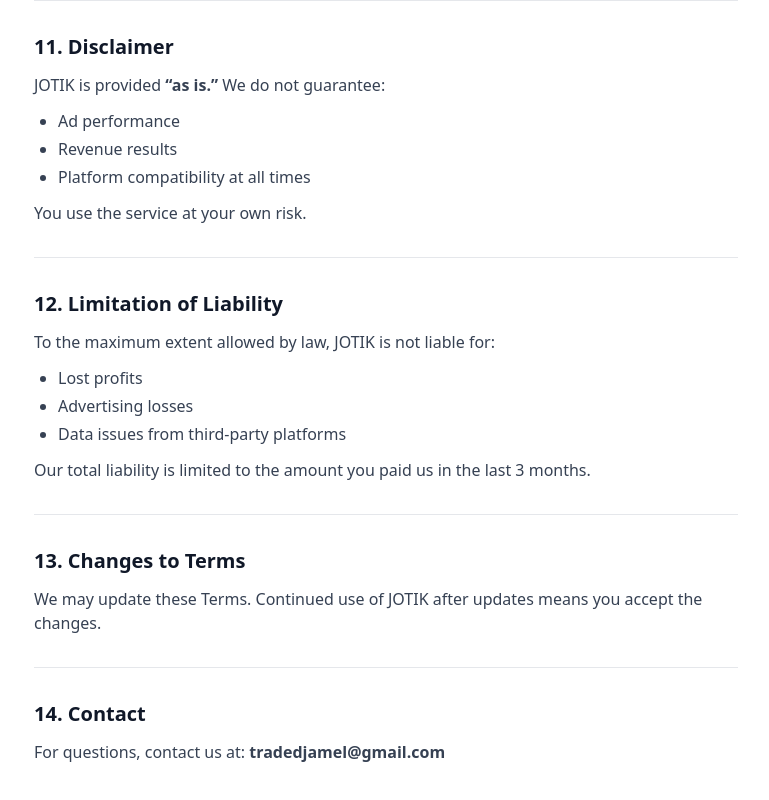
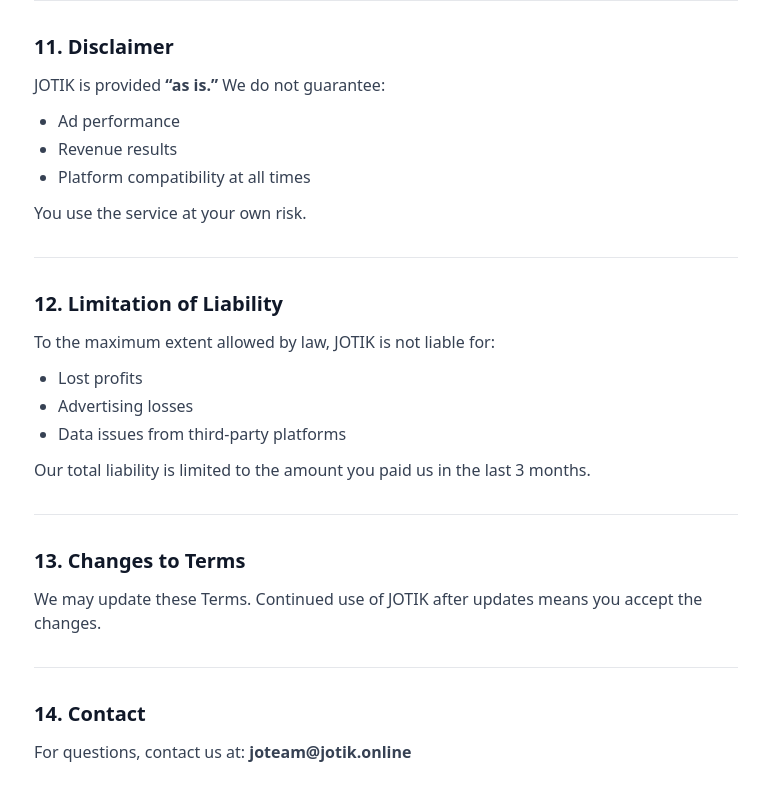
Before and after one commit to JOTIK1/jotik, a Next.js app: page /terms in a window 1280 px wide. Shown: the part 2766-3566 px from the top of the page, without its empty margins (254-1023 px from the left). Built offline with nearby package versions, Linux system fonts and the light colour scheme.

Commit message:
Update page.tsx

```diff
--- a/app/terms/page.tsx
+++ b/app/terms/page.tsx
@@ -176,7 +176,7 @@
 
       <section className="mb-8">
         <h2 className="text-xl font-semibold mb-3 text-gray-900">14. Contact</h2>
-        <p>For questions, contact us at: <strong>tradedjamel@gmail.com</strong></p>
+        <p>For questions, contact us at: <strong>joteam@jotik.online</strong></p>
       </section>
     </main>
   );
```
